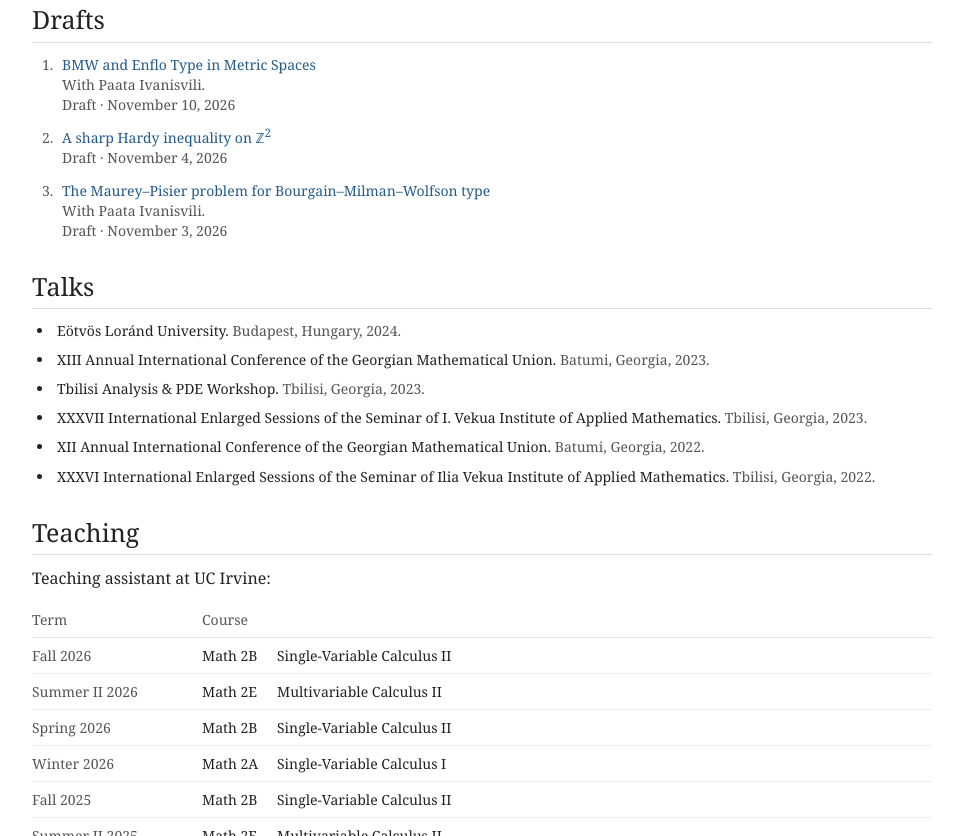
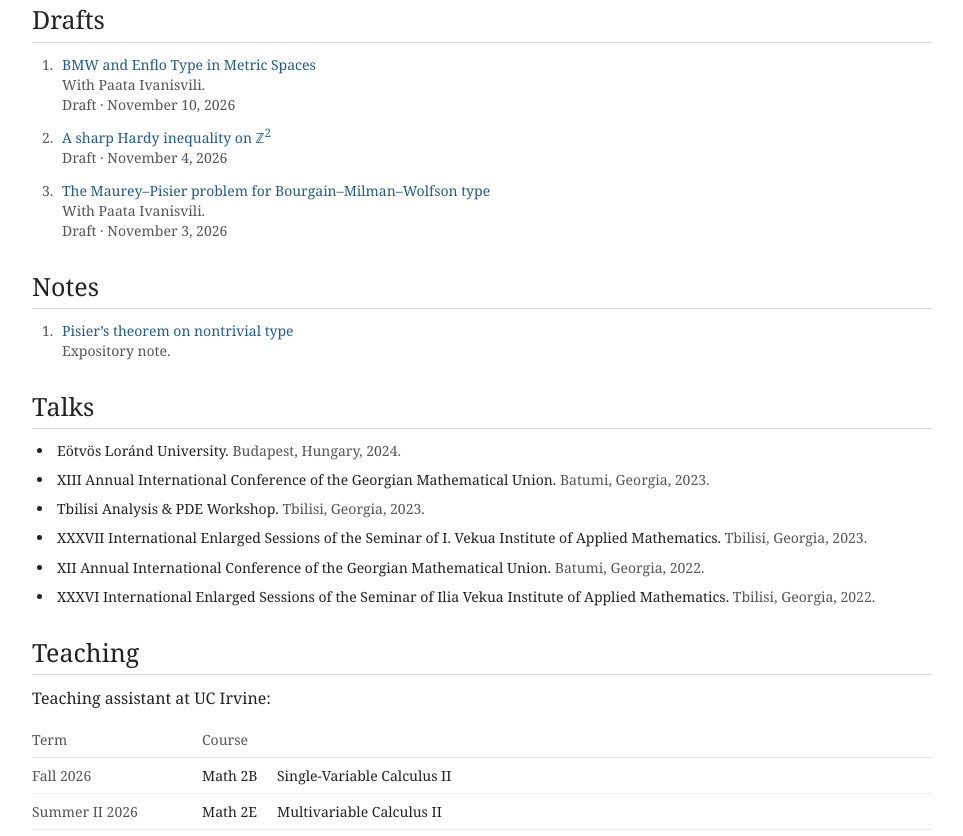
Before and after one commit to nareshidze/nareshidze.github.io, a plain HTML site: page index.html in a window 1280 px wide. Shown: the part 1219-2055 px from the top of the page, without its empty margins (158-1121 px from the left). Drawn offline with Linux system fonts and the light colour scheme.

Commit message:
Add Notes section and Pisier nontrivial type note

```diff
--- a/index.html
+++ b/index.html
@@ -43,7 +43,7 @@
 <body>
 <a class="skip-link" href="#main">Skip to content</a>
 <div class="page">
-  <header><nav aria-label="Main navigation"><a href="#about">About</a><a href="#papers">Papers</a><a href="#ongoing-work">Drafts</a><a href="#talks">Talks</a><a href="#teaching">Teaching</a><a href="#contact">Contact</a></nav></header>
+  <header><nav aria-label="Main navigation"><a href="#about">About</a><a href="#papers">Papers</a><a href="#ongoing-work">Drafts</a><a href="#notes">Notes</a><a href="#talks">Talks</a><a href="#teaching">Teaching</a><a href="#contact">Contact</a></nav></header>
   <main id="main">
     <section id="about" class="intro" aria-labelledby="name">
       <div class="intro-copy">
@@ -157,6 +157,17 @@
         </li>
       </ol>
     </section>
+    <section id="notes" aria-labelledby="notes-title">
+      <h2 id="notes-title">Notes</h2>
+      <ol class="papers">
+        <li class="paper" id="pisier-nontrivial-type">
+          <article aria-labelledby="title-pisier-nontrivial-type">
+            <h3 class="paper-title" id="title-pisier-nontrivial-type"><a href="notes/pisier-nontrivial-type.pdf">Pisier’s theorem on nontrivial type</a></h3>
+            <p class="paper-venue">Expository note.</p>
+          </article>
+        </li>
+      </ol>
+    </section>
     <section id="talks" aria-labelledby="talks-title"><h2 id="talks-title">Talks</h2><ul class="talks"><li>Eötvös Loránd University. <span class="muted">Budapest, Hungary, 2024.</span></li>
 <li>XIII Annual International Conference of the Georgian Mathematical Union. <span class="muted">Batumi, Georgia, 2023.</span></li>
 <li>Tbilisi Analysis &amp; PDE Workshop. <span class="muted">Tbilisi, Georgia, 2023.</span></li>
```
Also changed, not shown: 1 other file.
